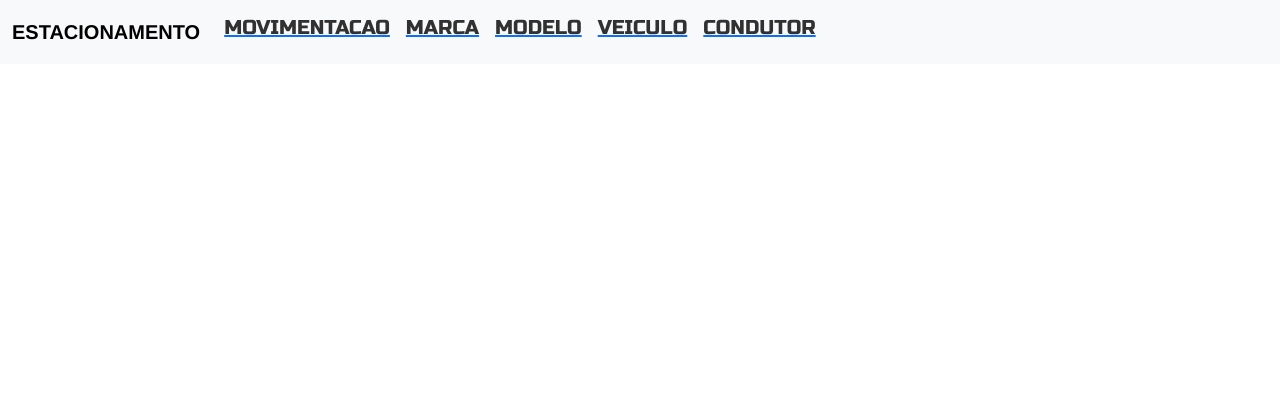
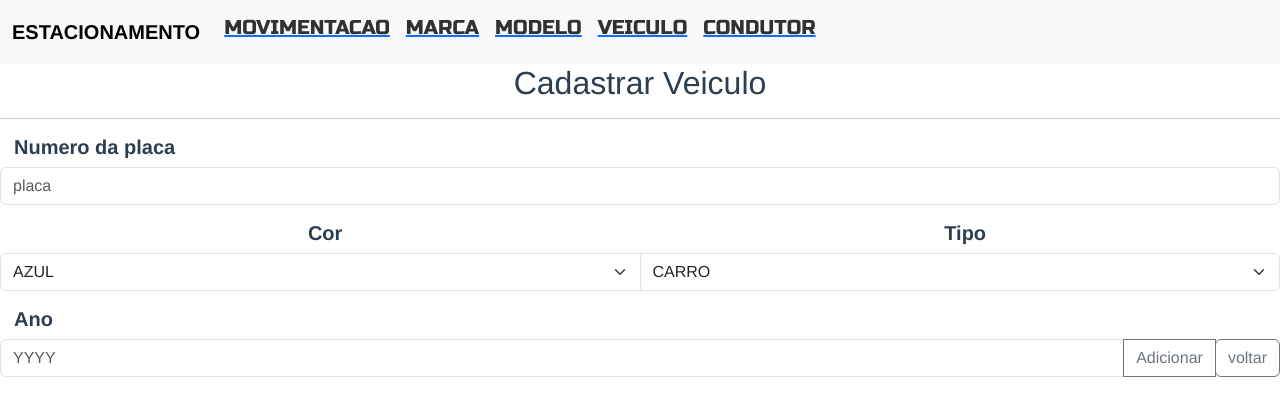
Before and after one commit to Hasanessaad/Layout, a Vue app in the folder vue-pro/: page /veiculoformedit in a window 1280 px wide. Shown: the top 416 px of the page. Built offline with nearby package versions, Linux system fonts and the light colour scheme.

Commit message:
all layout done

```diff
--- a/vue-pro/model/color.ts
+++ b/vue-pro/model/color.ts
@@ -1,3 +1,3 @@
 export enum Cor{
-    AZUL, AMARELO, VERMELHO, PRETO, CINZA, BRANCO
+    AZUL, AMARELO, VERMELHO, PRETO, CINZA, BRANCO, VERDE, LARANJA, ROXO
 }
--- a/vue-pro/src/App.vue
+++ b/vue-pro/src/App.vue
@@ -31,13 +31,11 @@
   <router-view/>
 </template>
 
-<script lang="ts">
-
-</script>
+<script lang="ts"></script>
 
 <style lang="scss">
+  @import url('https://fonts.googleapis.com/css2?family=Russo+One&display=swap');
 
-@import url('https://fonts.googleapis.com/css2?family=Russo+One&display=swap');
   nav{
     display: flex;
     justify-content: space-between;
--- a/vue-pro/src/main.ts
+++ b/vue-pro/src/main.ts
@@ -1,5 +1,5 @@
 import { createApp } from 'vue'
-import App from './App.vue'
+import App from '@/App.vue'
 import router from './router'
 
 createApp(App).use(router).mount('#app')
--- a/vue-pro/src/router/index.ts
+++ b/vue-pro/src/router/index.ts
@@ -8,12 +8,13 @@ import Modeloformcadastrar from '../views/Modelo/Modeloform-Cadastrar.vue'
 import Marcaformcadastrar from '../views/Marca/Marcaform-cadastrar.vue'
 import Condutorformcadastrar from '../views/Condutor/Condutorform-cadastrar.vue'
 import Movimentacaoformcadastrar from '../views/Movimentacao/Movimentacaoform-Cadastrar.vue'
+import Veiculoformcadastrar from '../views/Veiculo/Veiculoform-Cadastrar.vue'
 
 const routes: Array<RouteRecordRaw> = [
   {
     path: '/modelo',
     name: 'Modelo',
-    component: Modelo,
+    component: Modelo
   },
   {
     path: '/modeloformcadastrar',
@@ -29,13 +30,13 @@ const routes: Array<RouteRecordRaw> = [
         path: '/modeloformexcluir',
         name:'Modeloformexcluir',
         component: () => import('../views/Modelo/Modeloform-Cadastrar.vue')
-      },
-    ],
+      }
+    ]
   },
   {
     path: '/movimentacao',
     name: 'Movimentacao',
-    component: Movimentacao,
+    component: Movimentacao
   },
   {
     path:'/movimentacaoformcadastrar',
@@ -44,20 +45,20 @@ const routes: Array<RouteRecordRaw> = [
     children:[
       {
         path:'/movimentacaoformeditar',
-        name:'Movimentacaoformeditar',
+        name:'Movimentacaoformedit',
         component: () => import('../views/Movimentacao/Movimentacaoform-Cadastrar.vue')
       },
       {
         path:'/movimentacaoformexcluir',
         name:'Movimentacaoformexcluir',
         component: () => import('../views/Movimentacao/Movimentacaoform-Cadastrar.vue')
-      },
-    ],
+      }
+    ]
   },
   {
     path: '/marca',
     name: 'Marca',
-    component: Marca,
+    component: Marca
   },
   {
     path:'/marcaformcadastrar',
@@ -73,13 +74,30 @@ const routes: Array<RouteRecordRaw> = [
         path:'/marcaformexcluir',
         name:'Marcaformexcluir',
         component: () => import(/* webpackChunkName: "marca" */'../views/Marca/Marcaform-cadastrar.vue')
-      },
-    ],
+      }
+    ]
   },
   {
     path: '/veiculo',
     name:'Veiculo',
     component: Veiculo
+  },
+  {
+    path: '/veiculoformcadastrar',
+    name: 'Veiculoformcadastrar',
+    component: Veiculoformcadastrar,
+    children:[
+      {
+        path:'/veiculoformedit',
+        name:'Veiculoformedit',
+        component:()=>import('../views/Veiculo/Veiculoform-Cadastrar.vue')
+      },
+      {
+        path:'/veiculoformexcluir',
+        name:'Veiculoformexcluir',
+        component:()=>import('../views/Veiculo/Veiculoform-Cadastrar.vue')
+      }
+    ]
   },
   {
     path:'/condutor',
--- a/vue-pro/src/views/Condutor/Condutor.vue
+++ b/vue-pro/src/views/Condutor/Condutor.vue
@@ -17,15 +17,23 @@
           <th scope="col">Telefone</th>
           <th scope="col">Tempo_pago</th>
           <th scope="col">Tempo_desconto</th>
-
+          <th scope="col">cadastro</th>
+          <th scope="col">ativo</th>
+          <th scope="col">atualizacao</th>
+          <th scope="col">Opcao</th>
         </tr>
       </thead>
       <tbody>
         <tr>
           <th scope="row">1</th>
           <td>Mark</td>
-          <td>Otto</td>
-          <td>@mdo</td>
+          <td>803.048.339-16</td>
+          <td>(11) 95763-1930</td>
+          <td>43R$</td>
+          <td>09/09/2003</td>
+          <td>01/02/2016 11:23 a.m</td>
+          <td>sim</td>
+          <td>13/09/2017 2:57 p.m</td>
 
           <td>
             <router-link :to="{name:'Condutorformedit'}"><button submit="" class="choose">Editar</button></router-link>
--- a/vue-pro/src/views/Marca/Marca.vue
+++ b/vue-pro/src/views/Marca/Marca.vue
@@ -28,28 +28,6 @@
           <td>04/03/2015 12:46 p.m</td>
           <td>sim</td>
           <td>06/07/2017 4:03 p.m</td>
-          <td>
-            <router-link :to="{name:'Marcaformedit'}"><button submit="" class="choose">Editar</button></router-link>
-            <router-link :to="{name:'Marcaformexcluir'}"><button submit="" class="choose1">Deletar</button></router-link>
-          </td>
-        </tr>
-        <tr>
-          <th scope="row">2</th>
-          <td>Chevrolet</td>
-          <td>01/02/2016 11:23 a.m</td>
-          <td>nao</td>
-          <td>13/09/2017 2:57 p.m</td>
-          <td>
-            <router-link :to="{name:'Marcaformedit'}"><button submit="" class="choose">Editar</button></router-link>
-            <router-link :to="{name:'Marcaformexcluir'}"><button submit="" class="choose1">Deletar</button></router-link>
-          </td>
-        </tr>
-        <tr>
-          <th scope="row">3</th>
-          <td>BMW</td>
-          <td>07/04/2013 8:22 a.m</td>
-          <td>sim</td>
-          <td>06/03/2014 7:13 p.m</td>
           <td>
             <router-link :to="{name:'Marcaformedit'}"><button submit="" class="choose">Editar</button></router-link>
             <router-link :to="{name:'Marcaformexcluir'}"><button submit="" class="choose1">Deletar</button></router-link>
--- a/vue-pro/src/views/Modelo/Modelo.vue
+++ b/vue-pro/src/views/Modelo/Modelo.vue
@@ -26,32 +26,6 @@
           <td>Golf</td>
           <td>2016</td>
           <td>Volkswagen</td>
-          <td>04/03/2015 12:46 p.m</td>
-          <td>sim</td>
-          <td>06/07/2017 4:03 p.m</td>
-          <td>
-            <router-link :to="{name:'Modeloformedit'}"><button submit="" class="choose">Editar</button></router-link>
-            <router-link :to="{name:'Modeloformexcluir'}"><button submit="" class="choose1">Deletar</button></router-link>
-          </td>
-        </tr>
-        <tr>
-          <th scope="row">2</th>
-          <td>Silverado</td>
-          <td>2015</td>
-          <td>Chevrolet</td>
-          <td>04/03/2015 12:46 p.m</td>
-          <td>nao</td>
-          <td>06/07/2017 4:03 p.m</td>
-          <td>
-            <router-link :to="{name:'Modeloformedit'}"><button submit="" class="choose">Editar</button></router-link>
-            <router-link :to="{name:'Modeloformexcluir'}"><button submit="" class="choose1">Deletar</button></router-link>
-          </td>
-        </tr>
-        <tr>
-          <th scope="row">3</th>
-          <td>M3</td>
-          <td>2017</td>
-          <td>BMW</td>
           <td>04/03/2015 12:46 p.m</td>
           <td>sim</td>
           <td>06/07/2017 4:03 p.m</td>
--- a/vue-pro/src/views/Movimentacao/Movimentacaoform-Cadastrar.vue
+++ b/vue-pro/src/views/Movimentacao/Movimentacaoform-Cadastrar.vue
@@ -15,7 +15,7 @@
 
 <script lang="ts">
 export default{
-  name:"Movimentacaoformcadastrar"
+  name: "Movimentacaoformcadastrar"
 }
 </script>
 
--- a/vue-pro/src/views/Veiculo/Veiculo.vue
+++ b/vue-pro/src/views/Veiculo/Veiculo.vue
@@ -2,7 +2,9 @@
     <div class="container text-center">
       <div class="row">
         <div class="col-8"><h1>Listar veiculo</h1></div>
-        <div class="col-4"><button type="button" class="btn btn-primary btn-lg">Cadastrar</button></div>
+        <div class="col-4">
+          <router-link to="/veiculoformcadastrar"><button type="button" class="btn btn-primary btn-lg">Cadastrar</button></router-link>
+        </div>
       </div>
     </div>
     <hr>
@@ -33,38 +35,8 @@
           <td>nao</td>
           <td>13/09/2017 2:57 p.m</td>
           <td>
-            <router-link :to="{name:'Modeloformedit'}"><button submit="" class="choose">Editar</button></router-link>
-            <router-link :to="{name:'Modeloformexcluir'}"><button submit="" class="choose1">Deletar</button></router-link>
-          </td>
-        </tr>
-        <tr>
-          <th scope="row">2</th>
-          <td>Mark</td>
-          <td>Otto</td>
-          <td>@mdo</td>
-          <td>Mark</td>
-          <td>Otto</td>
-          <td>01/02/2016 11:23 a.m</td>
-          <td>nao</td>
-          <td>13/09/2017 2:57 p.m</td>
-          <td>
-            <router-link :to="{name:'Modeloformedit'}"><button submit="" class="choose">Editar</button></router-link>
-            <router-link :to="{name:'Modeloformexcluir'}"><button submit="" class="choose1">Deletar</button></router-link>
-          </td>
-        </tr>
-        <tr>
-          <th scope="row">3</th>
-          <td>Mark</td>
-          <td>Otto</td>
-          <td>@mdo</td>
-          <td>Mark</td>
-          <td>Otto</td>
-          <td>01/02/2016 11:23 a.m</td>
-          <td>nao</td>
-          <td>13/09/2017 2:57 p.m</td>
-          <td>
-            <router-link :to="{name:'Modeloformedit'}"><button submit="" class="choose">Editar</button></router-link>
-            <router-link :to="{name:'Modeloformexcluir'}"><button submit="" class="choose1">Deletar</button></router-link>
+            <router-link :to="{name:'Veiculoformedit'}"><button submit="" class="choose">Editar</button></router-link>
+            <router-link :to="{name:'Veiculoformexcluir'}"><button submit="" class="choose1">Deletar</button></router-link>
           </td>
         </tr>
       </tbody>
@@ -72,9 +44,9 @@
 </template>
 
 <script lang="ts">
-    export default{
-        name: "Veiculo"
-}
+  export default{
+    name: "Veiculo"
+  }
 </script>
 
 <style lang="css">
--- /dev/null
+++ b/vue-pro/src/views/Veiculo/Veiculoform-Cadastrar.vue
@@ -0,0 +1,63 @@
+<template>
+  <link href="https://cdn.jsdelivr.net/npm/bootstrap@5.3.0/dist/css/bootstrap.min.css" rel="stylesheet" integrity="sha384-9ndCyUaIbzAi2FUVXJi0CjmCapSmO7SnpJef0486qhLnuZ2cdeRhO02iuK6FUUVM" crossorigin="anonymous">
+
+  <h2>Cadastrar Veiculo</h2>
+  <hr>
+  <h5 class="labeling">Numero da placa</h5>
+  <div class="input-group mb-3">
+    <input type="text" class="form-control" placeholder="placa" aria-label="nome" aria-describedby="button-addon2" required>
+  </div>
+  <div class="lab">
+    <h5 class="labeling">Cor</h5>
+    <h5 class="labeling">Tipo</h5>
+  </div>
+  <div class="input-group mb-3">
+    <select class="form-select" aria-label="Default select example">
+      <option value="1">AZUL</option>
+      <option value="2">AMARELO</option>
+      <option value="3">PRETO</option>
+      <option value="4">CINZA</option>
+      <option value="5">BRANCO</option>
+      <option value="6">VERDE</option>
+      <option value="7">LARANJA</option>
+      <option value="8">ROXO</option>
+    </select>
+    <select class="form-select" aria-label="Default select example">
+      <option value="1">CARRO</option>
+      <option value="2">MOTO</option>
+      <option value="3">VAN</option>
+    </select>
+  </div>
+  <h5 class="labeling">Ano</h5>
+  <div class="input-group mb-3">
+    <input type="number" id="year-input" placeholder="YYYY" required class="form-control" aria-label="ano" aria-describedby="button-addon2">
+    <button class="btn btn-outline-secondary" type="button" id="button-addon2">Adicionar</button>
+    <router-link to="/veiculo"><button class="btn btn-outline-secondary" type="button" id="button-addon2">voltar</button></router-link>
+  </div>
+</template>
+
+<script lang="ts" >
+export default{
+  name:"Veiculoformcadastrar"
+}
+</script>
+
+<style>
+.lab{
+  display: flex;
+  justify-content: space-around;
+}
+.labeling{
+  display: flex;
+  justify-content: flex-start;
+  margin-left: 14px;
+  font-weight: bold;
+}
+.card{
+  display: flex;
+  justify-content: center;
+}
+.platform{
+  border: 1px transparent black;
+}
+</style>
--- a/vue-pro/tsconfig.json
+++ b/vue-pro/tsconfig.json
@@ -17,7 +17,7 @@
       "webpack-env"
     ],
     "paths": {
-      "@/*": [
+      "./*": [
         "src/*"
       ]
     },
```
Lines whose indentation alone changed are shown as unchanged.
